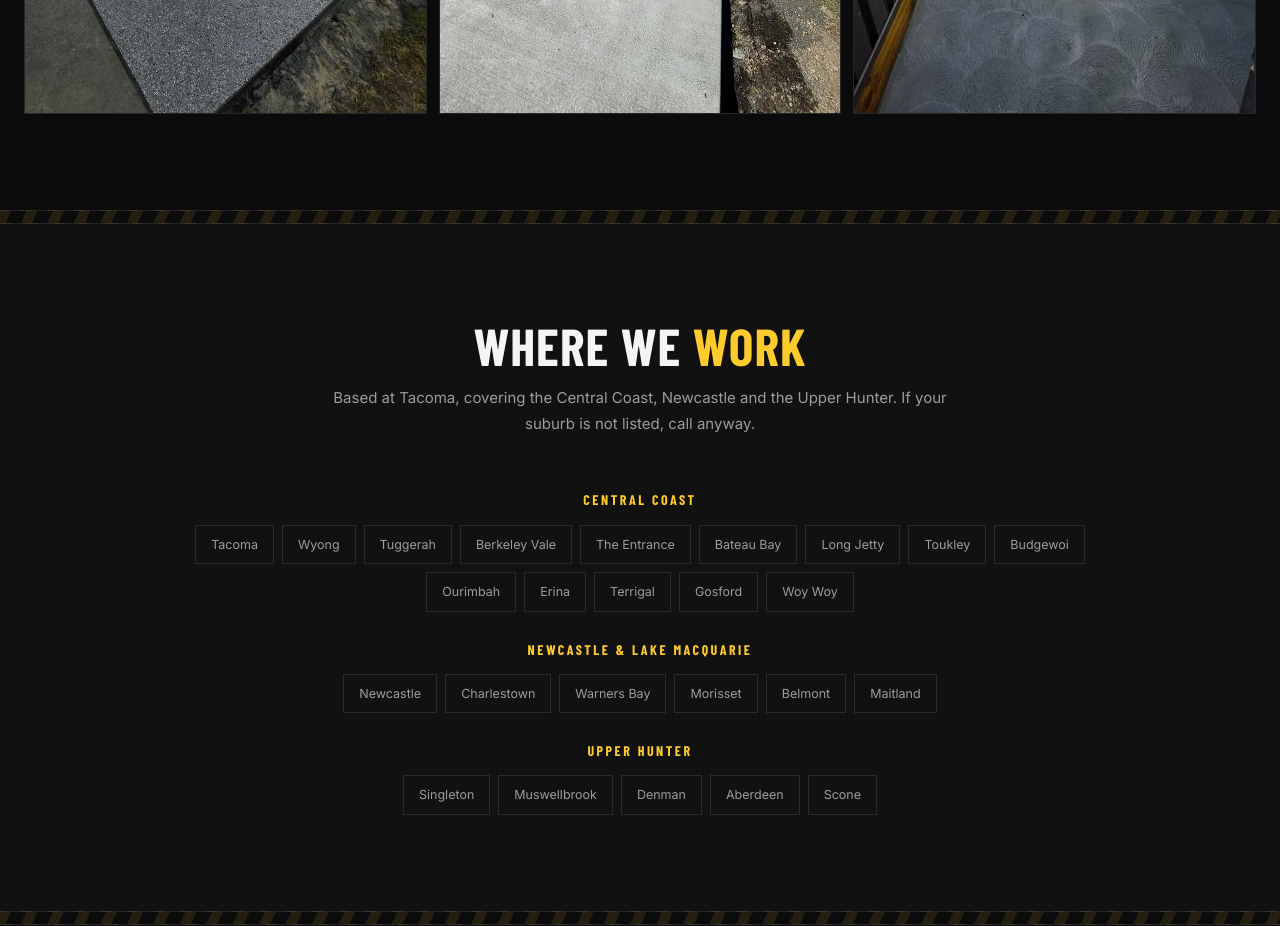
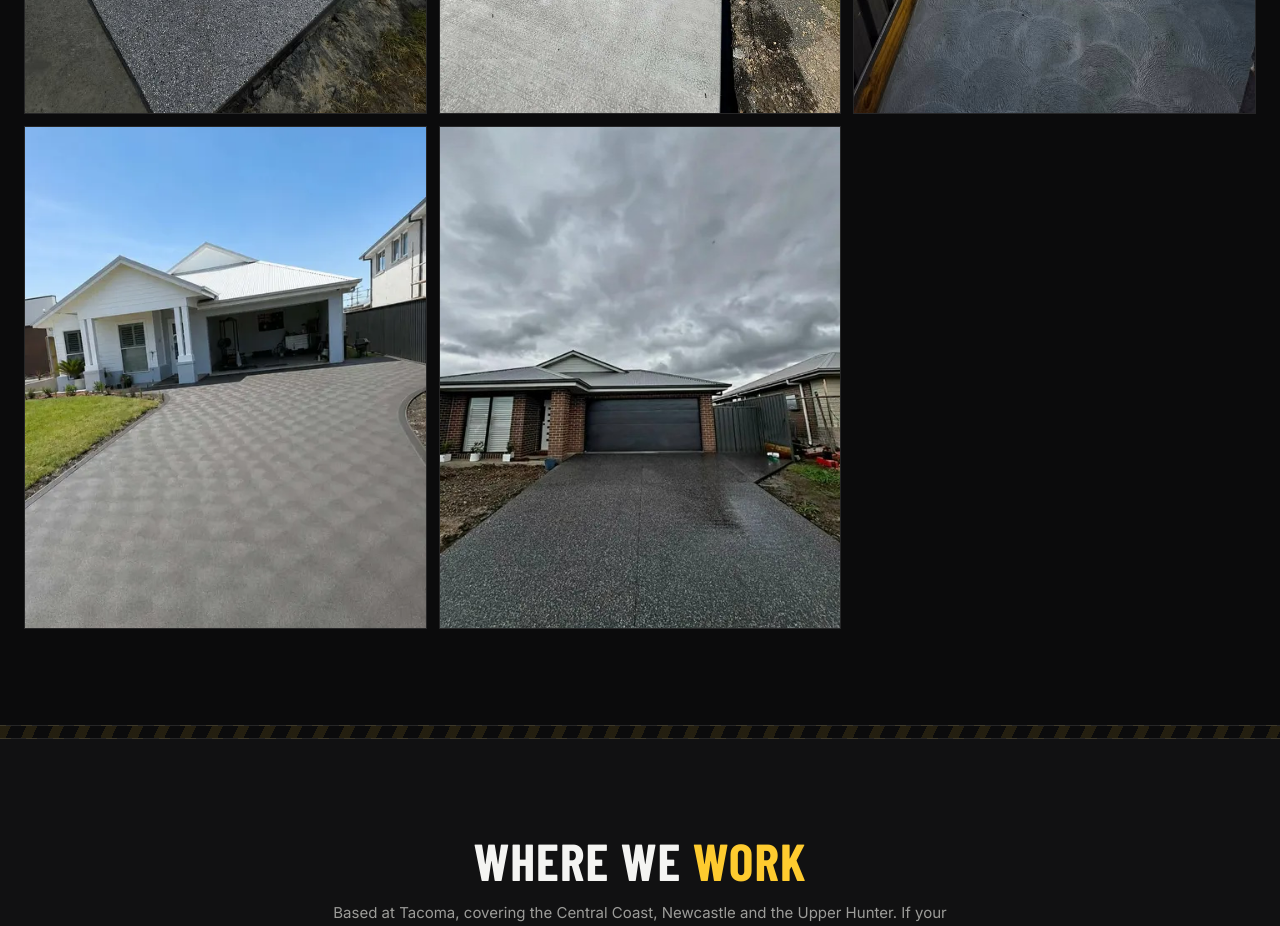
Before and after one commit to GoPolarCreative/Hemern, a plain HTML site: page index.html in a window 1280 px wide. Shown: the part 4660-5586 px from the top of the page. Drawn offline with nearby package versions, Linux system fonts and the light colour scheme; a web font is replaced by a local one.

Commit message:
Update index.html

```diff
--- a/index.html
+++ b/index.html
@@ -678,6 +678,8 @@ p{margin:0}
       <figure class="reveal" data-d="3"><img src="assets/776442653_2336017663869437_1444157384119552657_n.jpg" alt="Concrete driveway at a newly built home on the Central Coast" width="760" height="950" loading="lazy" decoding="async"><figcaption>New Build Driveway</figcaption></figure>
       <figure class="reveal" data-d="3"><img src="assets/work4.webp" alt="Concrete driveway at a newly built home on the Central Coast" width="760" height="950" loading="lazy" decoding="async"><figcaption>New Build Driveway</figcaption></figure>
       <figure class="reveal" data-d="3"><img src="assets/777822815_1606525834597637_1217357798701435659_n.jpg" alt="Concrete driveway at a newly built home on the Central Coast" width="760" height="950" loading="lazy" decoding="async"><figcaption>Side Access</figcaption></figure>
+      <figure class="reveal" data-d="3"><img src="assets/1.webp" alt="Concrete driveway at a newly built home on the Central Coast" width="760" height="950" loading="lazy" decoding="async"><figcaption>New Build Driveway</figcaption></figure>
+      <figure class="reveal" data-d="3"><img src="assets/2.jpg" alt="Concrete driveway at a newly built home on the Central Coast" width="760" height="950" loading="lazy" decoding="async"><figcaption>New Build Driveway</figcaption></figure>
     </div>
   </div>
 </section>
```
